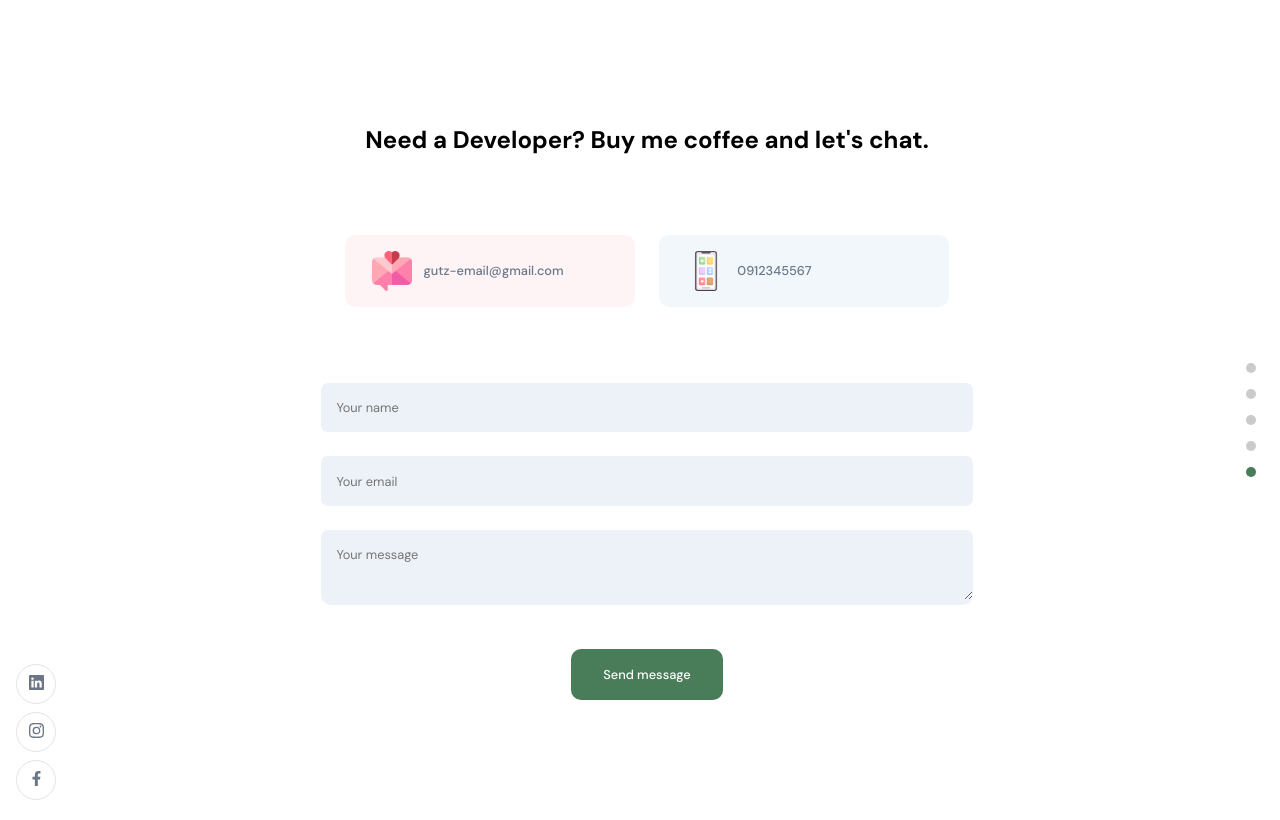
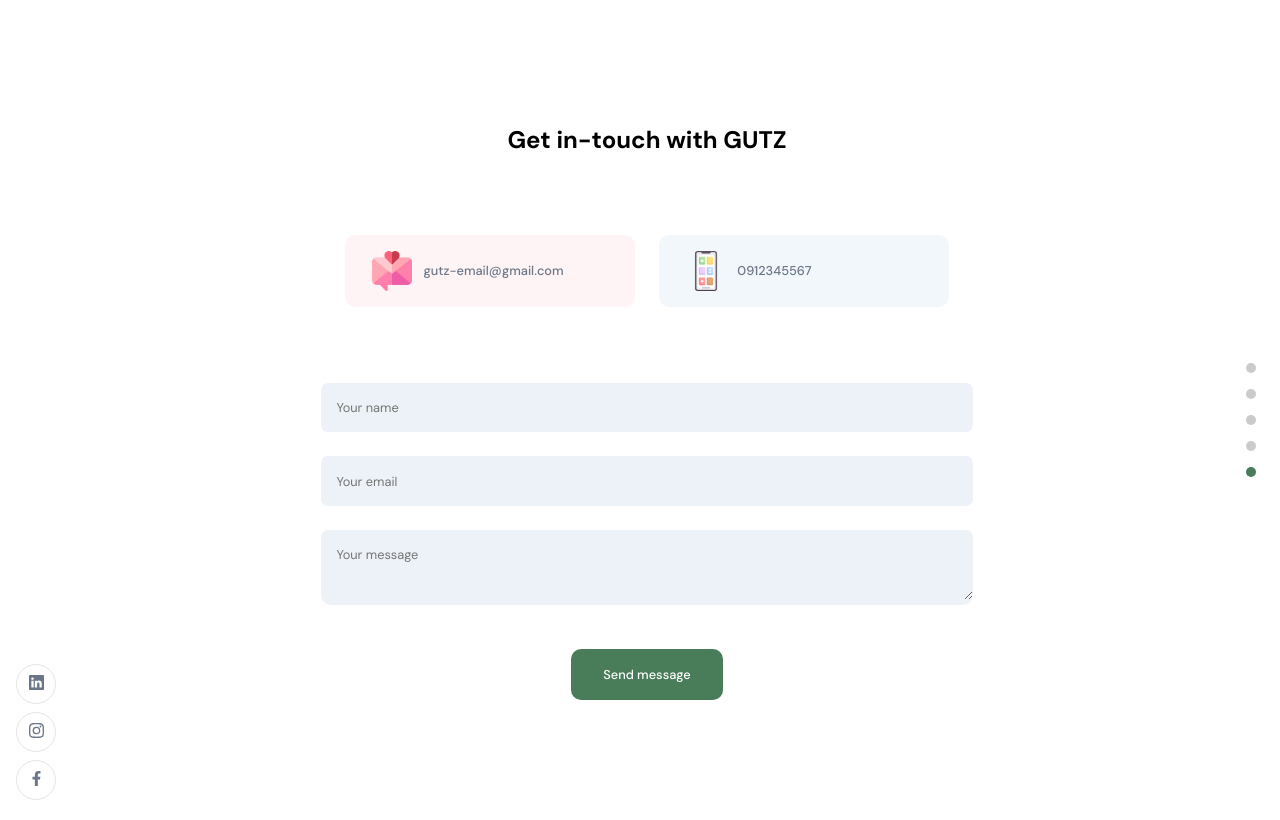
Before and after one commit to Gutz-online-application-services/React_frontend_CMS, a React (Vite) app: page / in a window 1280 px wide. Shown: the part 3980-4800 px from the top of the page. Built offline with nearby package versions, Linux system fonts and the light colour scheme; no server answers.

Commit message:
header updatet

```diff
--- a/index.html
+++ b/index.html
@@ -4,8 +4,6 @@
 <head>
   <meta charset="UTF-8" />
   <link rel="apple-touch-icon" sizes="180x180" href="/apple-touch-icon.png" />
-  <link rel="icon" type="image/png" sizes="32x32" href="/favicon-32x32.png" />
-  <link rel="icon" type="image/png" sizes="16x16" href="/favicon-16x16.png" />
   <link rel="manifest" href="/site.webmanifest" />
   <meta name="viewport" content="width=device-width, initial-scale=1.0" />
   <title>Gutz</title>
--- a/src/container/Footer/Footer.jsx
+++ b/src/container/Footer/Footer.jsx
@@ -41,7 +41,7 @@ function Footer() {
   }
   return (
     <>
-      <h2>Need a Developer? Buy me coffee and let's chat.</h2>
+      <h2>Get in-touch with GUTZ</h2>
 
       <div className="app__footer-cards">
         <div className="app__footer-card">
```
